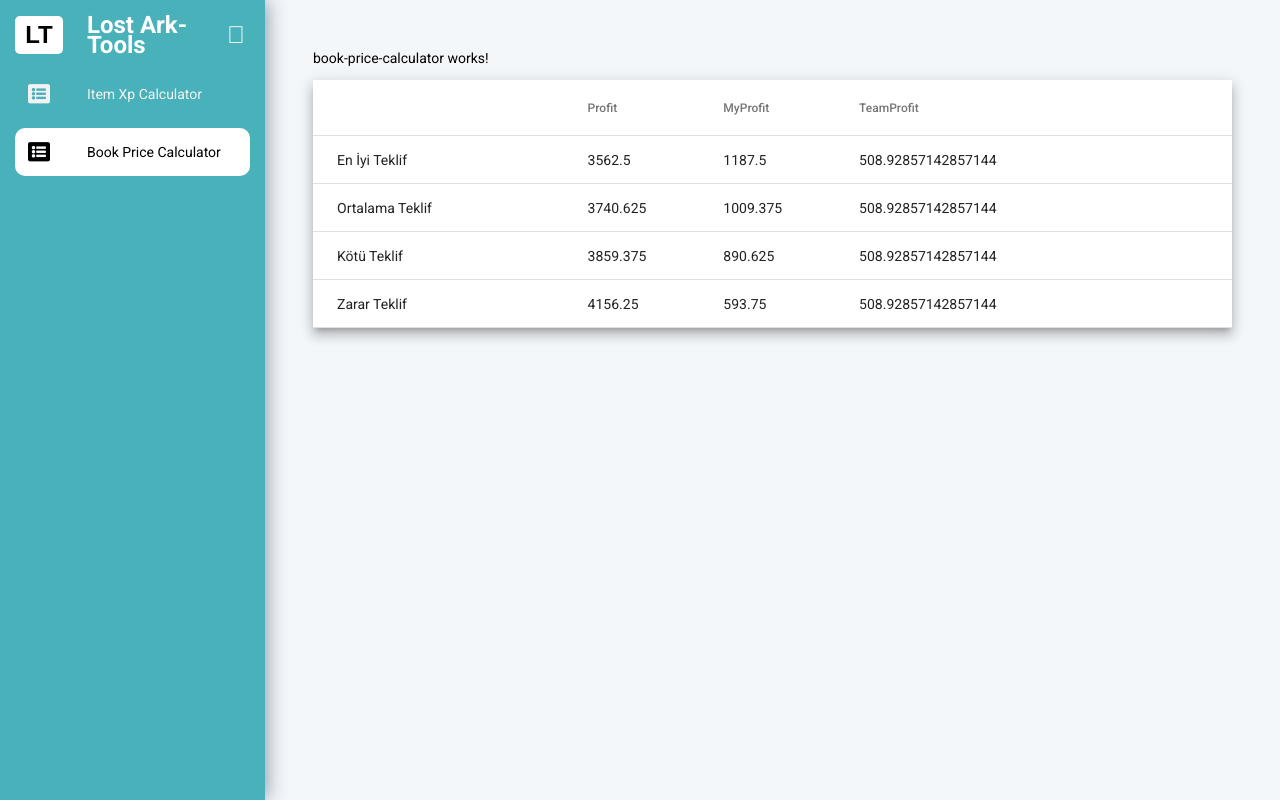
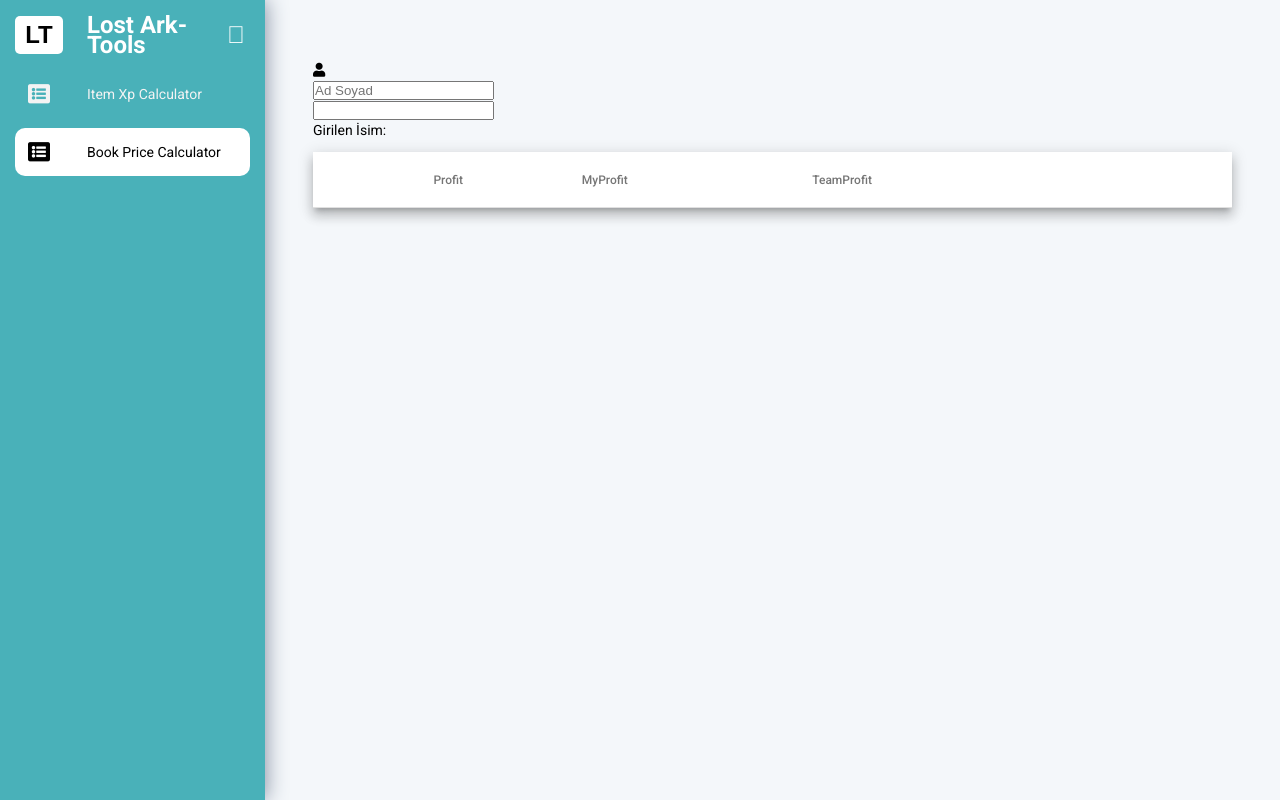
Before and after one commit to scalikoglu/lostArkTools, an Angular app: page /bookpricecalculator in a window 1280 px wide. Built offline with nearby package versions, Linux system fonts and the light colour scheme.

Commit message:
-Anlık miktar hesaplama eklendi.

```diff
--- a/src/app/app.module.ts
+++ b/src/app/app.module.ts
@@ -13,6 +13,7 @@ import { BookPriceCalculatorComponent } from './components/book-price-calculator
 import { ItemXpCalculatorComponent } from './components/item-xp-calculator/item-xp-calculator.component';
 import { MatTableModule } from '@angular/material/table'
 import {MatFormFieldModule} from '@angular/material/form-field';
+import { ReactiveFormsModule } from '@angular/forms';
 
 
 @NgModule({
@@ -30,7 +31,8 @@ import {MatFormFieldModule} from '@angular/material/form-field';
     BrowserAnimationsModule, // required animations module
     ToastrModule.forRoot(),
     MatTableModule,
-    MatFormFieldModule
+    MatFormFieldModule,
+    ReactiveFormsModule
   ],
   providers: [],
   bootstrap: [AppComponent],
--- a/src/app/components/book-price-calculator/book-price-calculator.component.html
+++ b/src/app/components/book-price-calculator/book-price-calculator.component.html
@@ -1,6 +1,16 @@
-<p>book-price-calculator works!</p>
+<p></p>
+  <div class="form-group input-group">
+    <div class="input-group-prepend">
+      <span class="input-group-text"> <i class="fa fa-user"></i> </span>
+    </div>
+    <input name="" class="form-control" placeholder="Ad Soyad" type="text" [formControl]="adSoyad">
+  </div>
+  <div class="form-group">
 
+    <input type="text" (keyup)="onSubmit($event)" />
 
+  </div>
+<p> Girilen İsim: {{adSoyad.value}}</p>
 
 <table mat-table [dataSource]="dataSource" class="mat-elevation-z8 demo-table">
   <!-- Position Column -->
--- a/src/app/components/book-price-calculator/book-price-calculator.component.ts
+++ b/src/app/components/book-price-calculator/book-price-calculator.component.ts
@@ -1,4 +1,5 @@
 import {Component, OnInit} from '@angular/core';
+import { FormControl } from '@angular/forms';
 
 export interface PeriodicElement {
   type: string;
@@ -24,13 +25,27 @@ export class BookPriceCalculatorComponent implements OnInit {
   displayedColumns: string[] = ['type', 'profit', 'myProfit', 'teamProfit'];
   dataSource: any
 
-  ngOnInit(): void {
-    this.bookPriceCalculateIt()
+  adSoyad = new FormControl('');
+
+
+
+ temizle(){
+   this.adSoyad.reset();
   }
 
-  bookPriceCalculateIt(){
+  ngOnInit(): void {
 
-    let bookPrice = 5000
+  }
+
+  onKeypressEvent(event: any){
+    console.log(event.target.value);
+  }
+
+  onSubmit(value: any) {
+
+    console.log(value.target.value);
+
+    let bookPrice = value.target.value
     let minPrice = 1
     let komisyon = (bookPrice*5)/100
     let bookPriceWithOutKomisyon = bookPrice - komisyon
```
